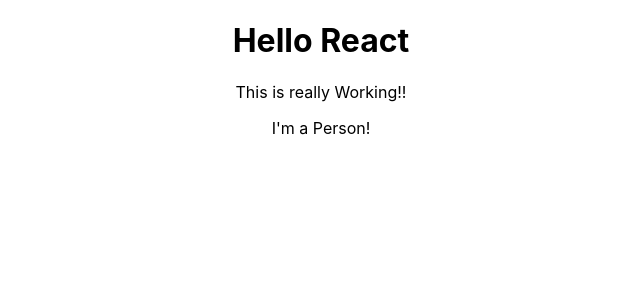
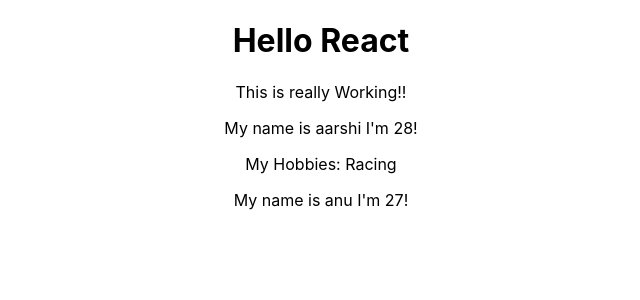
Before and after one commit to aarora0301/LearningReact, a React (Create React App) app: page / in a window 1280 px wide. Shown: the top 300 px of the page, without its empty margins (319-959 px from the left). Built offline with nearby package versions, Linux system fonts and the light colour scheme.

Commit message:
implement states

```diff
--- a/src/App.js
+++ b/src/App.js
@@ -3,12 +3,22 @@
 import Person from './Person/Person';
 
 class App extends Component {
+
+    state = {
+
+        persons: [
+            {name: 'aarshi', age: 28},
+            {name: 'anu', age: 27}
+        ]
+    }
+
     render() {
         return (
             <div className="App">
                 <h1>Hello React</h1>
                 <p>This is really Working!!</p>
-                <Person/>
+                <Person name={this.state.persons[0].name} age={this.state.persons[0].age}>My Hobbies: Racing</Person>
+                <Person name={this.state.persons[1].name} age={this.state.persons[1].age}></Person>
             </div>
         );
     }
--- a/src/Person/Person.js
+++ b/src/Person/Person.js
@@ -1,7 +1,10 @@
 import React from 'react';
 
-const person = () => {
-    return <p>I'm a Person!</p>
+const person = (props) => {
+    return <div>
+        <p>My name is {props.name} I'm {props.age}!</p>
+        <p>{props.children}</p>
+    </div>
 }
 
 export default person;
```
